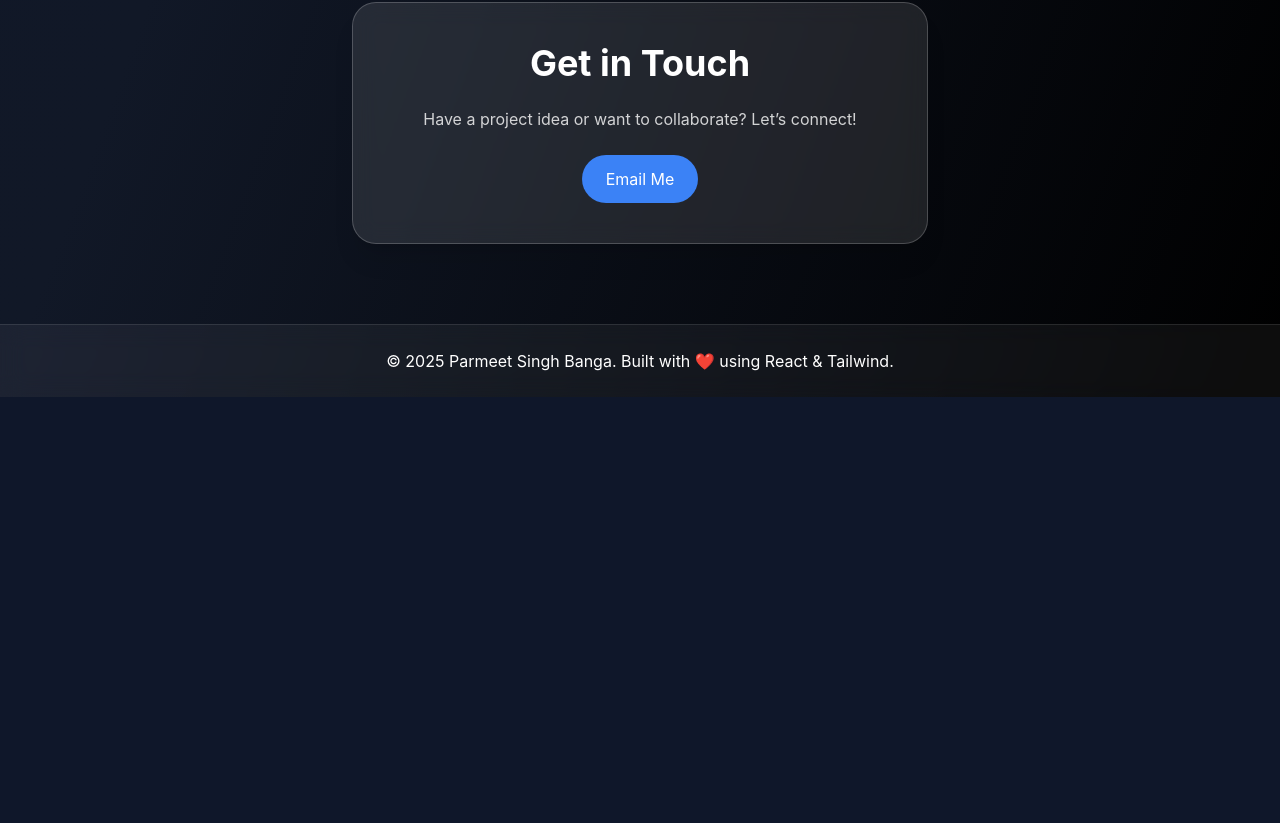
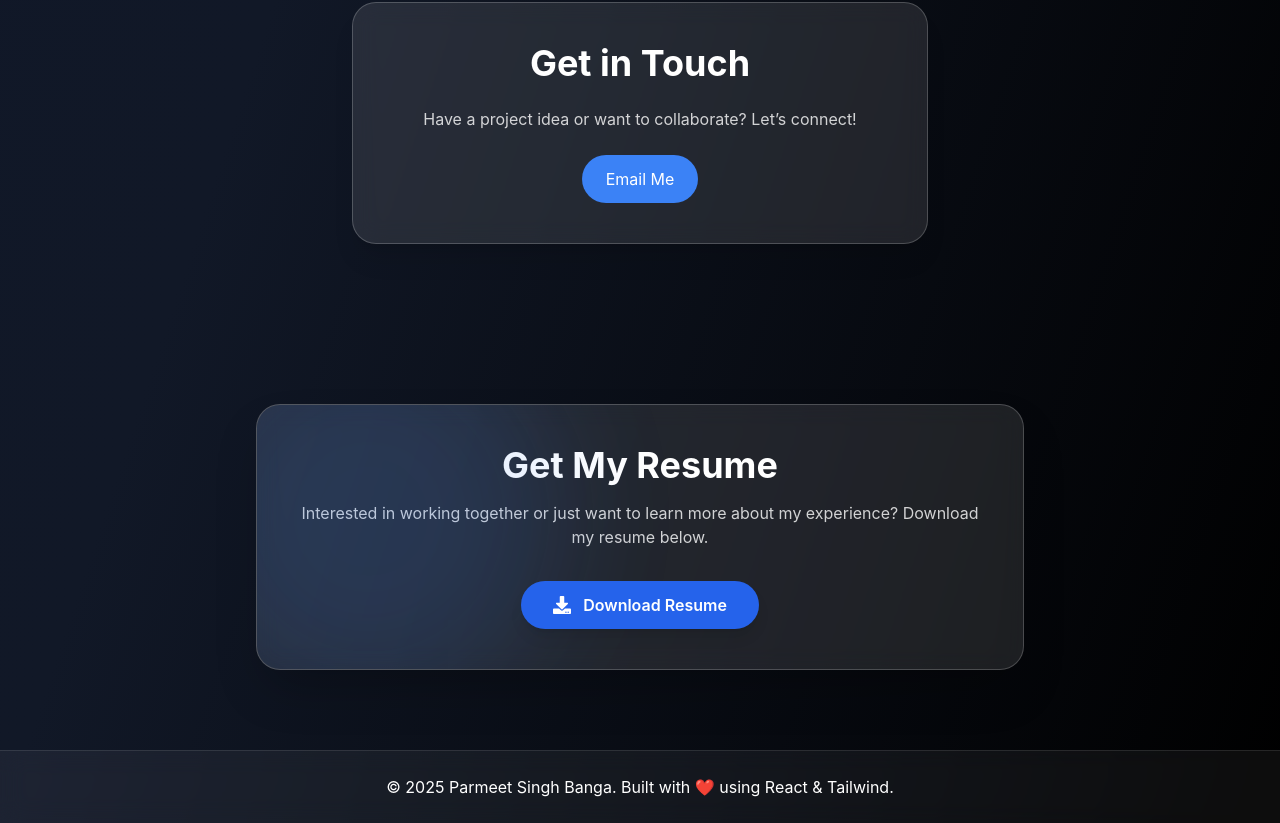
Before and after one commit to Parmeet349/parmeet-portfolio, a React (Vite) app: page / in a window 1280 px wide. Shown: the part 3032-3855 px from the top of the page. Before the commit the page ends 3429 px from the top, so only its background shows below. Built offline with nearby package versions, Linux system fonts and the light colour scheme.

Commit message:
Update App.jsx

```diff
--- a/src/App.jsx
+++ b/src/App.jsx
@@ -7,6 +7,7 @@ import Skills from './components/Skills';
 import Contact from './components/Contact';
 import Hero from './components/Hero';
 import MyApps from './components/MyApps';
+import DownloadResume from './components/DownloadResume';
 
 const App = () => {
   return (
@@ -18,6 +19,7 @@ const App = () => {
       <Projects />
       <Skills />
       <Contact />
+      <DownloadResume />
       <Footer />
     </div>
   );
```
